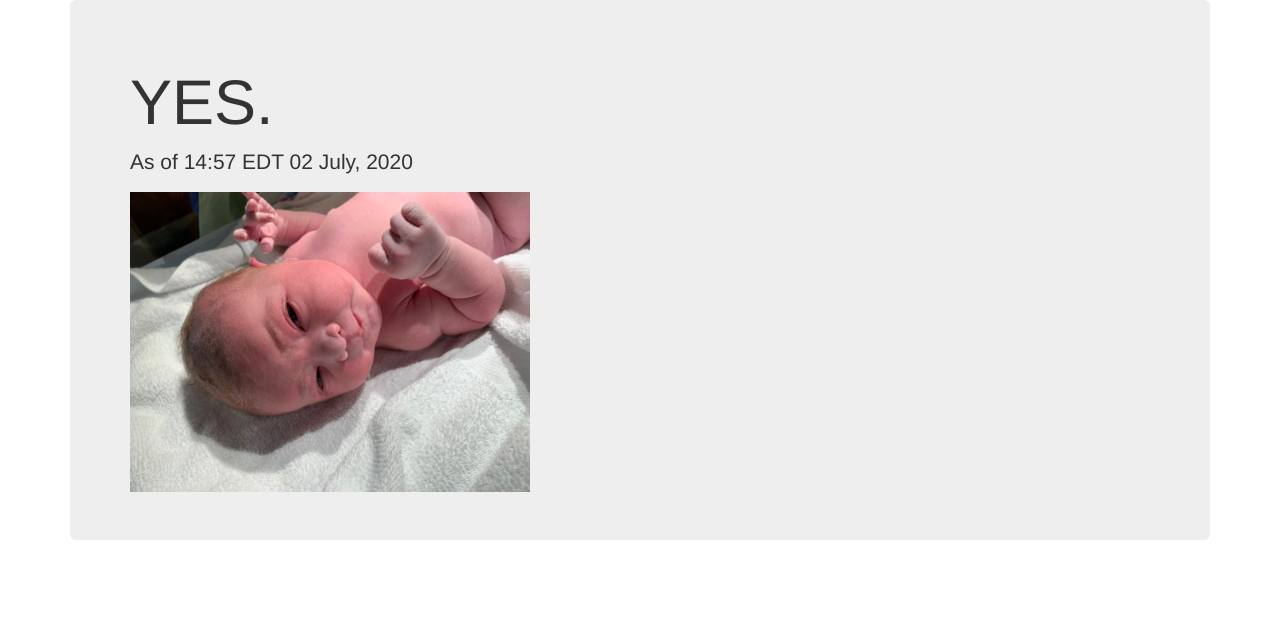
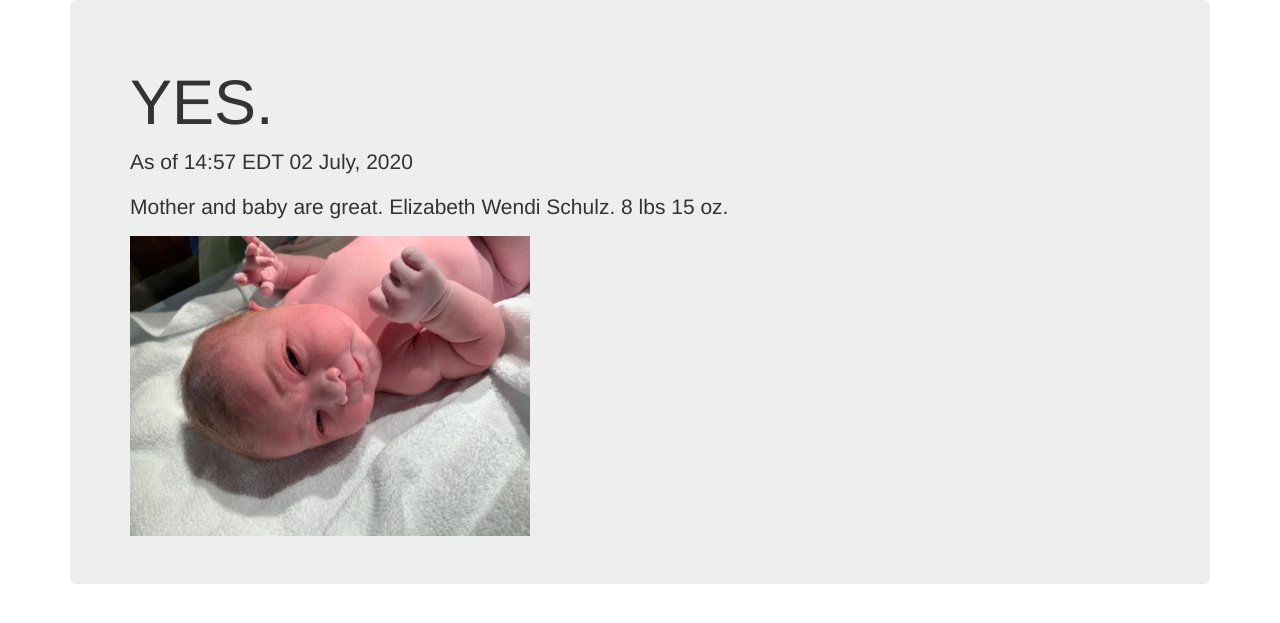
Before and after one commit to riserperson/isitiserschulzbabytime, a Flask app: page / in a window 1280 px wide. Shown: the top 623 px of the page. Run offline with Flask 2, Linux system fonts and the light colour scheme; some libraries are stand-ins or nearby versions.

Commit message:
adding details

```diff
--- a/app/templates/index.html
+++ b/app/templates/index.html
@@ -6,6 +6,7 @@
     <div class="jumbotron my-auto bg-success">
       <h1 class="display-2">YES.</h1>
       <p class="lead">As of 14:57 EDT 02 July, 2020</p>
+      <p class="lead">Mother and baby are great. Elizabeth Wendi Schulz. 8 lbs 15 oz.</p>
       <img src="static/IMG_4025.JPG" width=400px>
     </div>
   </div>
```
